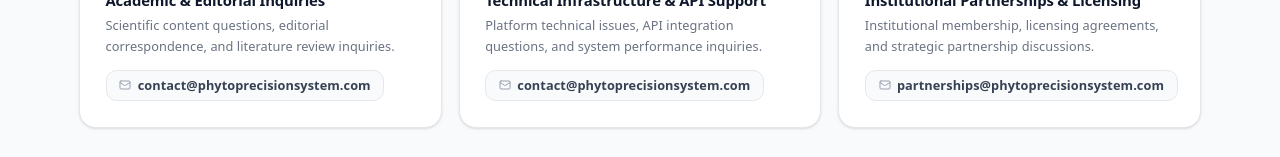
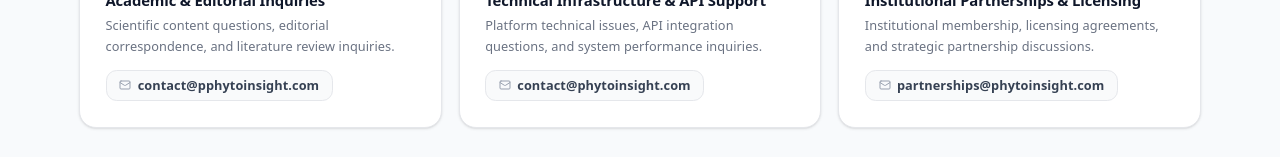
Before and after one commit to personalizedmedicine9-stack/Pharma, a Next.js app: page /contact in a window 1280 px wide. Shown: the part 643-800 px from the top of the page. Built offline with nearby package versions, Linux system fonts and the light colour scheme; no server answers.

Commit message:
Update page.tsx

```diff
--- a/src/app/contact/page.tsx
+++ b/src/app/contact/page.tsx
@@ -73,11 +73,11 @@ export default function ContactPage() {
                 Scientific content questions, editorial correspondence, and literature review inquiries.
               </p>
               <a
-                href="mailto:contact@phytoprecisionsystem.com"
+                href="mailto:contact@phytoinsight.com"
                 className="inline-flex items-center gap-1.5 px-3 py-1.5 rounded-lg bg-gray-50 border border-gray-200 text-xs font-bold text-gray-700 hover:bg-gray-100 hover:border-gray-300 transition-colors"
               >
                 <Mail size={12} className="text-gray-400" />
-                contact@phytoprecisionsystem.com
+                contact@pphytoinsight.com
               </a>
             </motion.div>
 
@@ -99,11 +99,11 @@ export default function ContactPage() {
                 Platform technical issues, API integration questions, and system performance inquiries.
               </p>
               <a
-                href="mailto:contact@phytoprecisionsystem.com"
+                href="mailto:contact@phytoinsight.com"
                 className="inline-flex items-center gap-1.5 px-3 py-1.5 rounded-lg bg-gray-50 border border-gray-200 text-xs font-bold text-gray-700 hover:bg-gray-100 hover:border-gray-300 transition-colors"
               >
                 <Mail size={12} className="text-gray-400" />
-                contact@phytoprecisionsystem.com
+                contact@phytoinsight.com
               </a>
             </motion.div>
 
@@ -125,11 +125,11 @@ export default function ContactPage() {
                 Institutional membership, licensing agreements, and strategic partnership discussions.
               </p>
               <a
-                href="mailto:partnerships@phytoprecisionsystem.com"
+                href="mailto:partnerships@phytoinsight.com"
                 className="inline-flex items-center gap-1.5 px-3 py-1.5 rounded-lg bg-gray-50 border border-gray-200 text-xs font-bold text-gray-700 hover:bg-gray-100 hover:border-gray-300 transition-colors"
               >
                 <Mail size={12} className="text-gray-400" />
-                partnerships@phytoprecisionsystem.com
+                partnerships@phytoinsight.com
               </a>
             </motion.div>
           </div>
```
